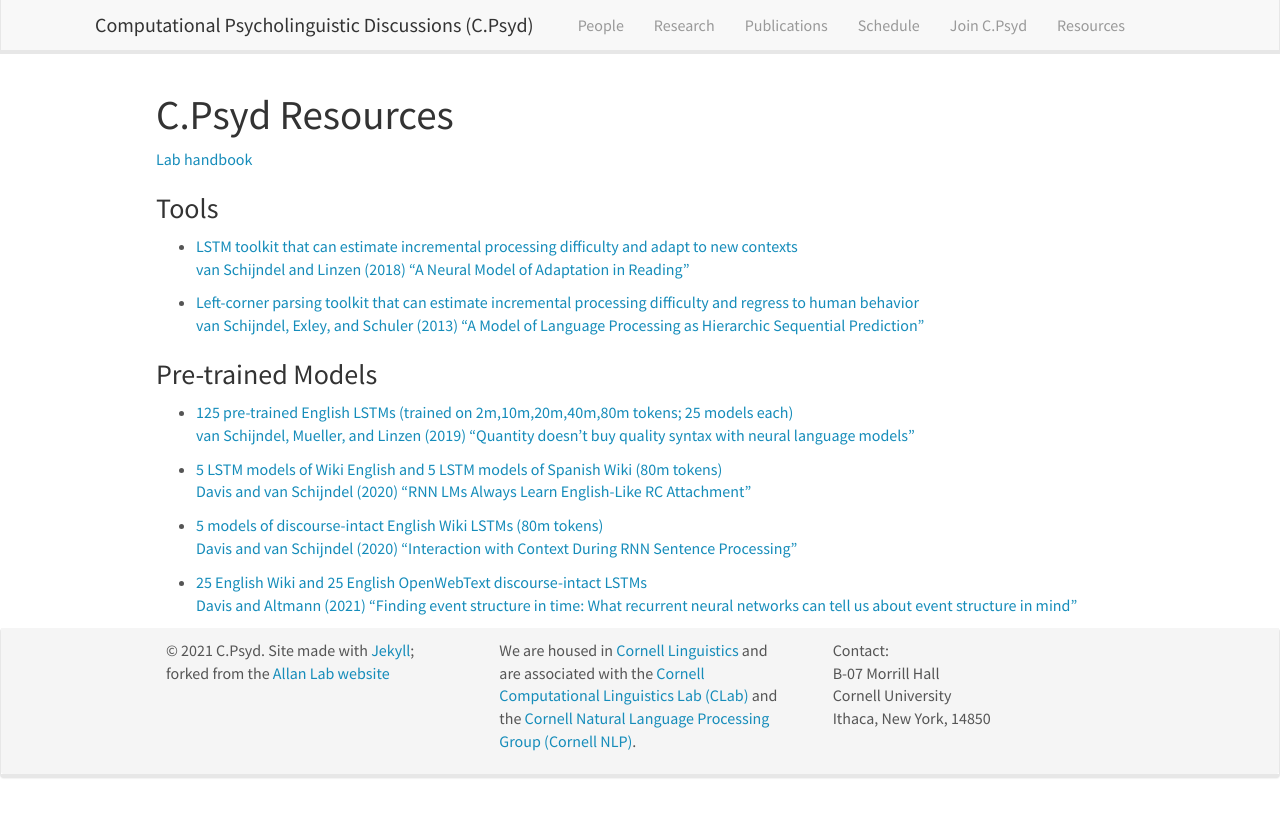
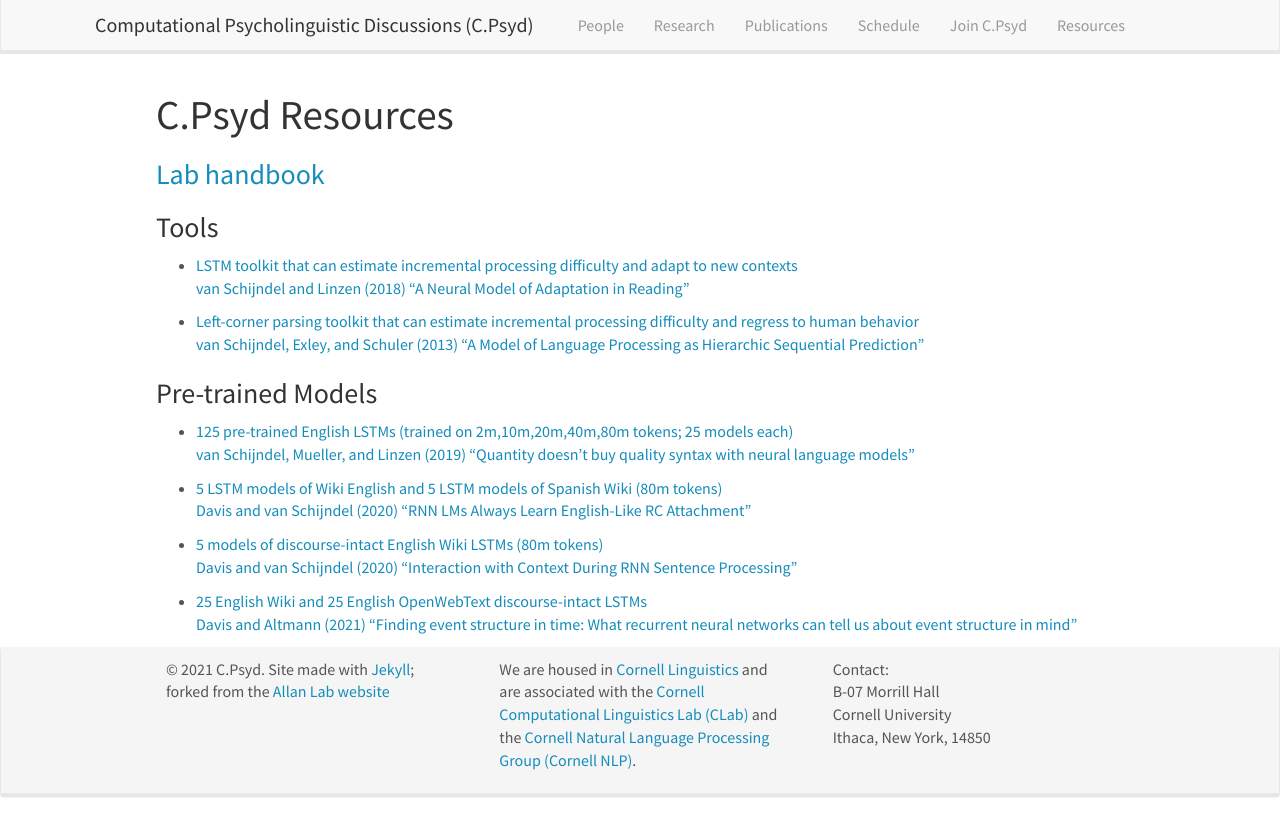
Before and after one commit to C-Psyd/c-psyd.github.io, a Jekyll site: the page built from _pages/resources.md, in a window 1280 px wide. Shown: the top 836 px of the page. Built offline with Jekyll 4.4.1, drawn with Linux system fonts in a browser that asks for light colours; nearby versions of some CDN libraries.

Commit message:
bigger link

```diff
--- a/_pages/resources.md
+++ b/_pages/resources.md
@@ -7,7 +7,7 @@ permalink: /resources/
 
 # C.Psyd Resources
 
-[Lab handbook](https://github.com/vansky/C.Psyd-Handbook)
+### [Lab handbook](https://github.com/vansky/C.Psyd-Handbook)
 
 ### Tools
 * [LSTM toolkit that can estimate incremental processing difficulty and adapt to new contexts](https://github.com/vansky/neural-complexity)
```
